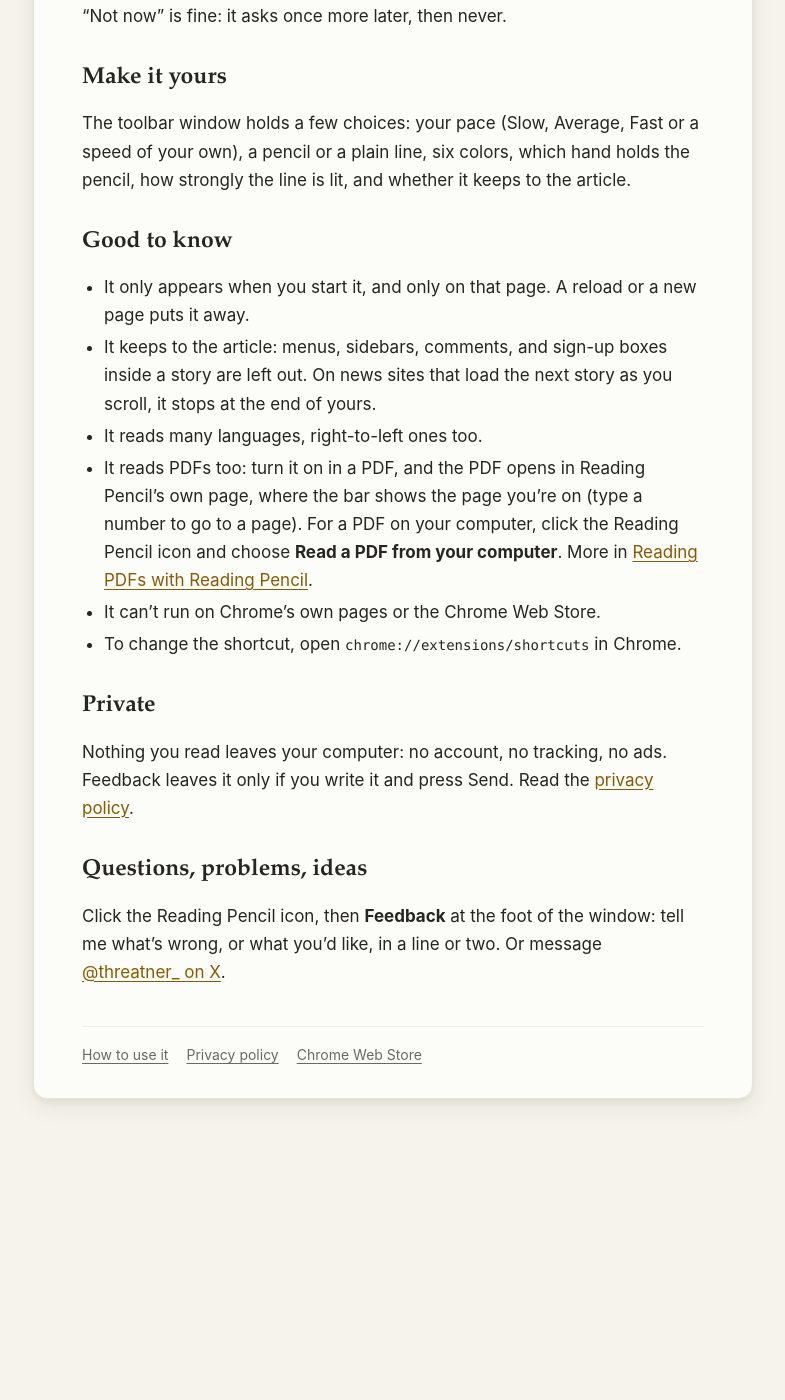
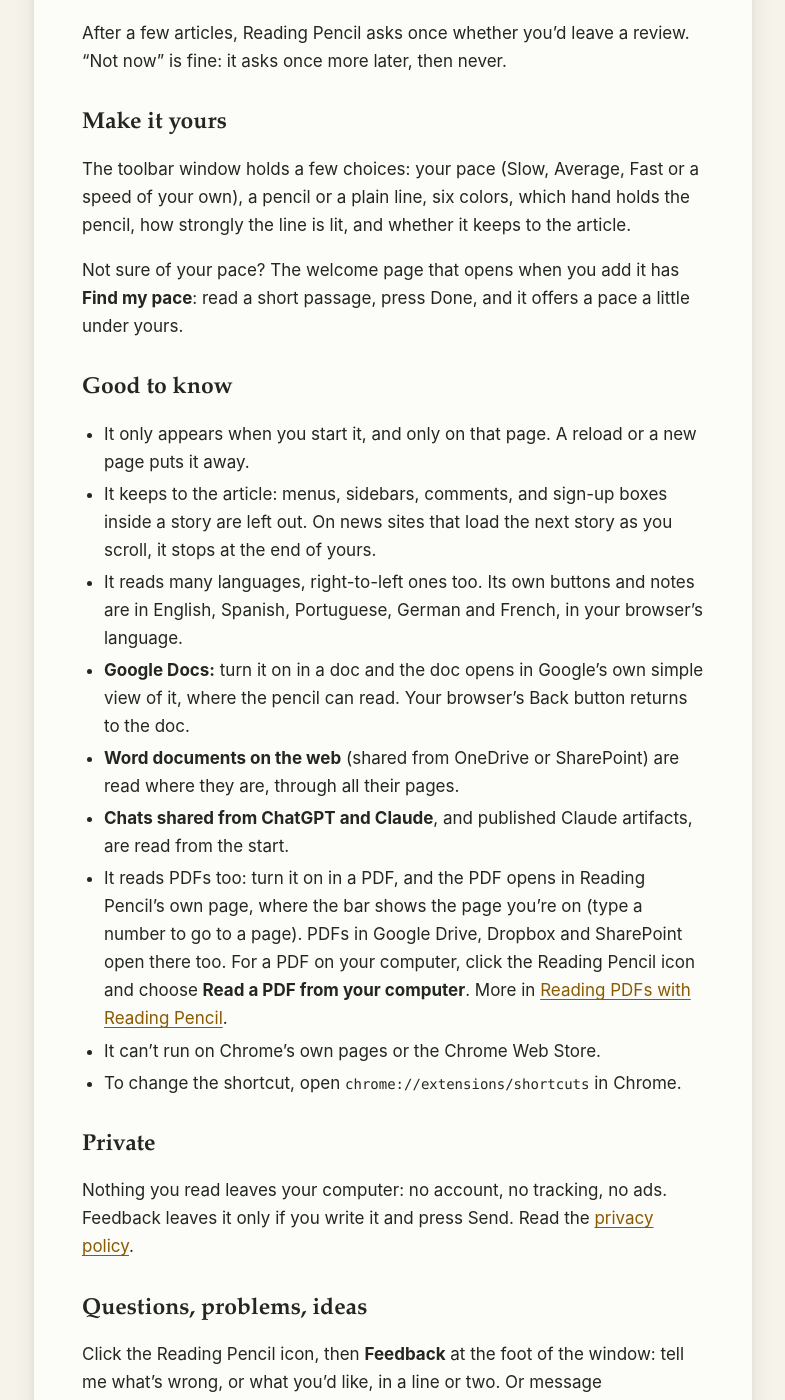
Before and after one commit to threatner/threatner.github.io, a Jekyll site: the page built from reading-pencil/index.md, in a window 1280 px wide and 1400 px high, scrolled down 1454 px. Shown: the whole window, without its empty margins (247-1032 px from the left). Built offline with Jekyll 4.4.1, drawn with Linux system fonts in a browser that asks for light colours; before the commit the page ends 2609 px from its top, so only the background shows below that; some of the changed text lies outside the part shown.

Commit message:
Reading Pencil 2.1.0 on the help pages: − and +, Find my pace, Docs, Word, Drive and Dropbox PDFs, five languages
Co-Authored-By: Claude Opus 5.5 <noreply@anthropic.com>

```diff
--- a/reading-pencil/index.md
+++ b/reading-pencil/index.md
@@ -27,6 +27,7 @@ Can't see the icon? Click the puzzle piece in Chrome's toolbar, then the pin nex
 | --- | --- |
 | <kbd>Space</kbd> | start or pause the pencil |
 | <kbd>↑</kbd> <kbd>↓</kbd> | a line back, or a line on |
+| <kbd>−</kbd> <kbd>+</kbd> | a little slower or faster (10 words a minute a press) |
 | Click a line | move the pencil there |
 | <kbd>Esc</kbd> | put it down, or bring it back |
 | <kbd>Alt+Shift+R</kbd> | turn it off on this page |
@@ -45,12 +46,17 @@ After a few articles, Reading Pencil asks once whether you'd leave a review. "No
 
 The toolbar window holds a few choices: your pace (Slow, Average, Fast or a speed of your own), a pencil or a plain line, six colors, which hand holds the pencil, how strongly the line is lit, and whether it keeps to the article.
 
+Not sure of your pace? The welcome page that opens when you add it has **Find my pace**: read a short passage, press Done, and it offers a pace a little under yours.
+
 ## Good to know
 
 - It only appears when you start it, and only on that page. A reload or a new page puts it away.
 - It keeps to the article: menus, sidebars, comments, and sign-up boxes inside a story are left out. On news sites that load the next story as you scroll, it stops at the end of yours.
-- It reads many languages, right-to-left ones too.
-- It reads PDFs too: turn it on in a PDF, and the PDF opens in Reading Pencil's own page, where the bar shows the page you're on (type a number to go to a page). For a PDF on your computer, click the Reading Pencil icon and choose **Read a PDF from your computer**. More in [Reading PDFs with Reading Pencil](/reading-pencil/pdf/).
+- It reads many languages, right-to-left ones too. Its own buttons and notes are in English, Spanish, Portuguese, German and French, in your browser's language.
+- **Google Docs:** turn it on in a doc and the doc opens in Google's own simple view of it, where the pencil can read. Your browser's Back button returns to the doc.
+- **Word documents on the web** (shared from OneDrive or SharePoint) are read where they are, through all their pages.
+- **Chats shared from ChatGPT and Claude**, and published Claude artifacts, are read from the start.
+- It reads PDFs too: turn it on in a PDF, and the PDF opens in Reading Pencil's own page, where the bar shows the page you're on (type a number to go to a page). PDFs in Google Drive, Dropbox and SharePoint open there too. For a PDF on your computer, click the Reading Pencil icon and choose **Read a PDF from your computer**. More in [Reading PDFs with Reading Pencil](/reading-pencil/pdf/).
 - It can't run on Chrome's own pages or the Chrome Web Store.
 - To change the shortcut, open `chrome://extensions/shortcuts` in Chrome.
 
```
Also changed, not shown: reading-pencil/pdf.md (+2 -0 lines).
